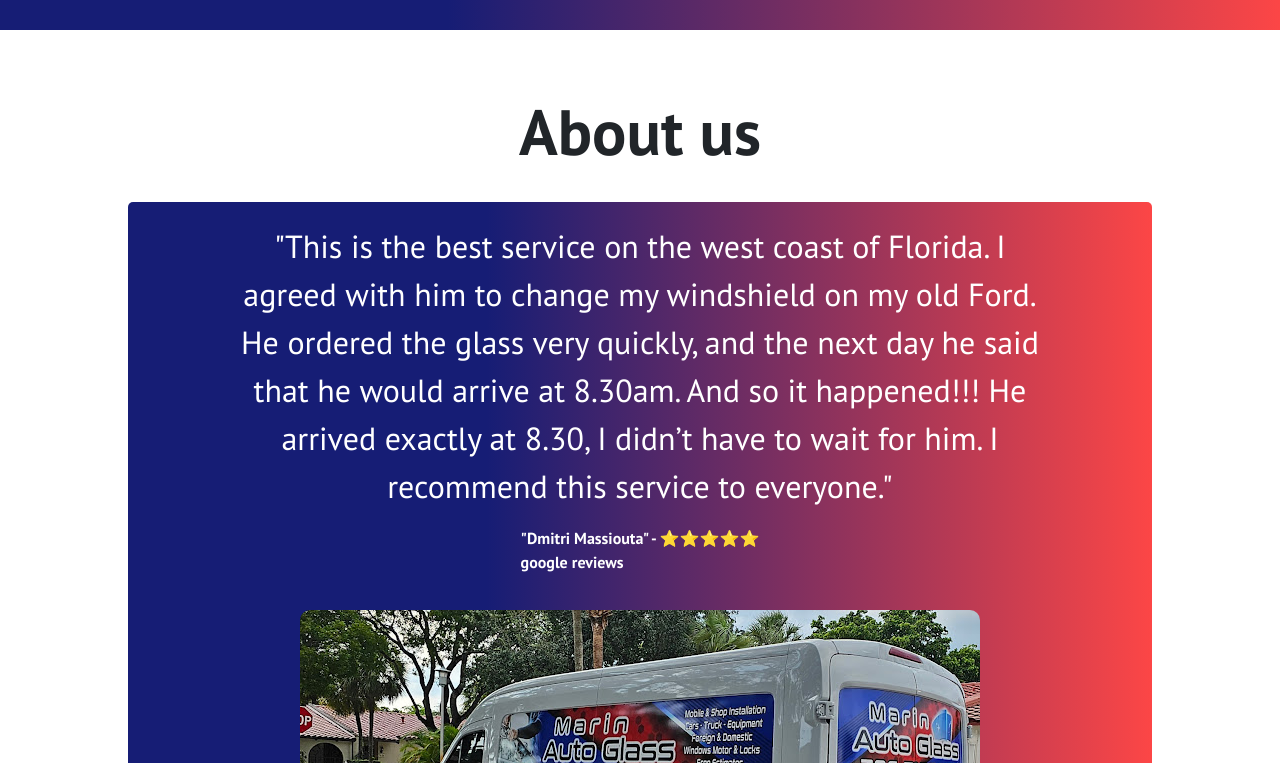
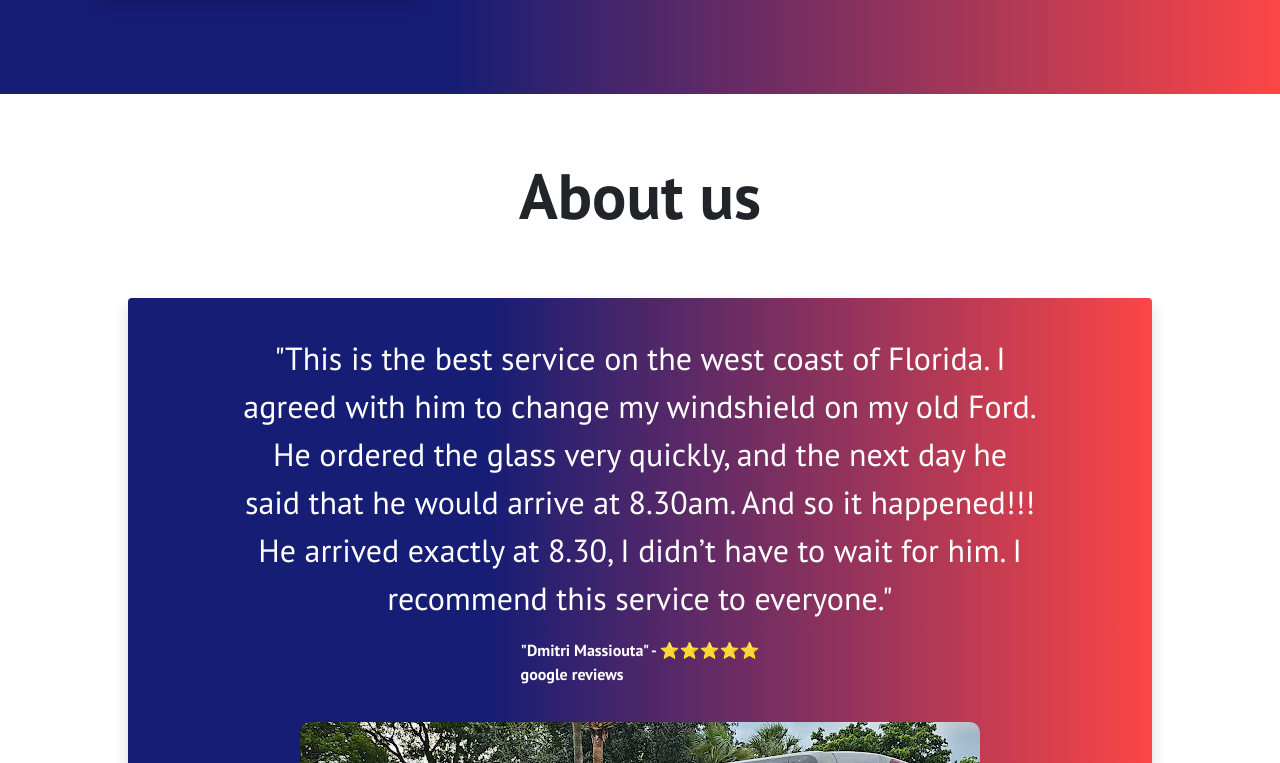
Before and after one commit to T00lio/marinautoglass, a React (Create React App) app: page / in a window 1280 px wide. Shown: the part 1657-2420 px from the top of the page. Built offline with nearby package versions, Linux system fonts and the light colour scheme.

Commit message:
added shadowing on about and hero components

```diff
--- a/src/components/About.css
+++ b/src/components/About.css
@@ -25,6 +25,6 @@
   margin-top: 4rem;
   margin-left: auto;
   margin-right: auto;
-  margin-bottom: 2rem;
+  margin-bottom: 4rem;
   font-family: "pt sans", monospace;
 }
--- a/src/components/About.js
+++ b/src/components/About.js
@@ -6,7 +6,7 @@ const About = () => {
   return (
     <>
       <h1 className="title">About us</h1>
-      <div className="about">
+      <div className="about shadow p-3 mb-5 bg-white rounded">
         <p
           style={{
             textAlign: "center",
--- a/src/components/Hero.js
+++ b/src/components/Hero.js
@@ -43,7 +43,10 @@ function HeroSection() {
             <div class="container mt-5 mb-5">
               <div class="row">
                 <div class="col">
-                  <div className="card " style={{ width: "20rem" }}>
+                  <div
+                    className="card shadow p-3 mb-5 bg-white rounded"
+                    style={{ width: "20rem" }}
+                  >
                     <img
                       src={broken}
                       class="card-img-top object-fit-cover"
@@ -59,7 +62,7 @@ function HeroSection() {
                 </div>
                 <div class="col ">
                   <div
-                    className="card"
+                    className="card shadow p-3 mb-5 bg-white rounded"
                     style={{
                       width: "20rem",
                     }}
@@ -78,7 +81,10 @@ function HeroSection() {
                   </div>
                 </div>
                 <div class="col ">
-                  <div className="card" style={{ width: "20rem" }}>
+                  <div
+                    className="card shadow p-3 mb-5 bg-white rounded"
+                    style={{ width: "20rem" }}
+                  >
                     <img
                       src={windshield}
                       class="card-img-top object-fit-cover"
```
